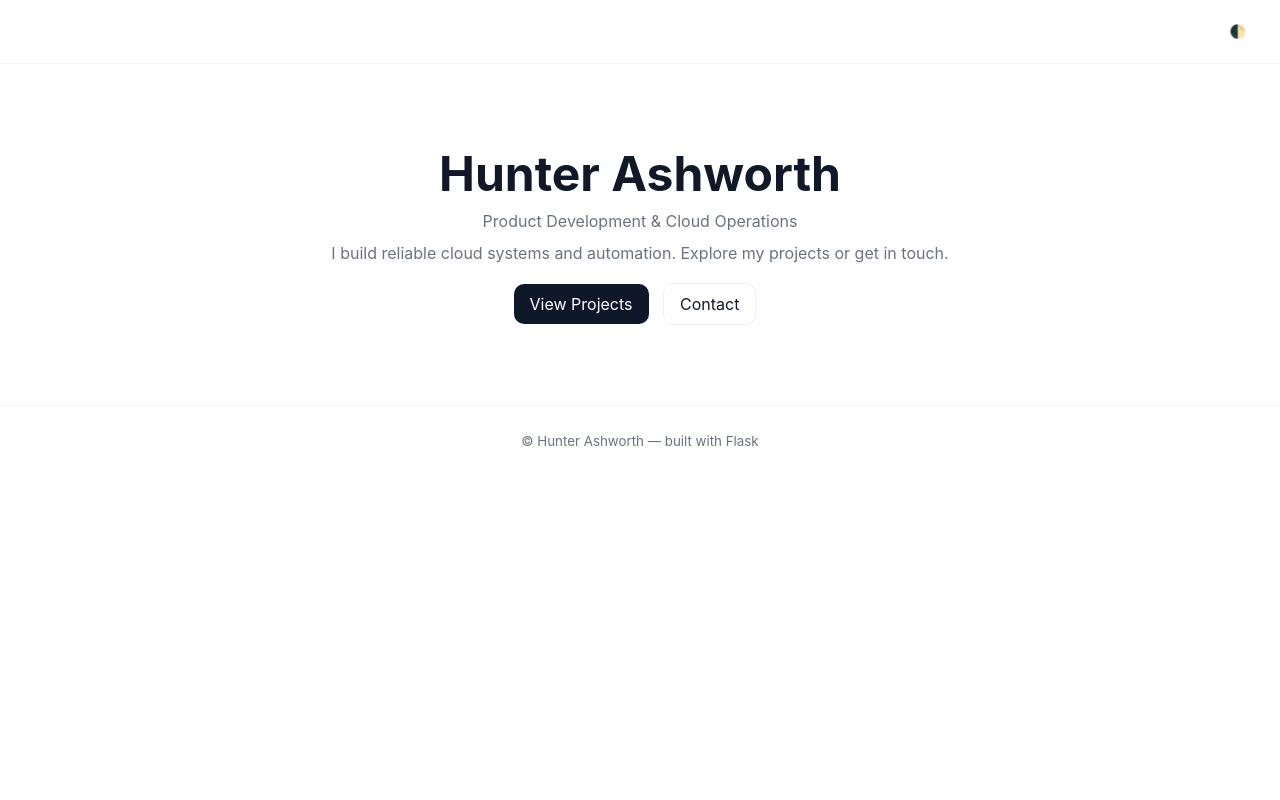
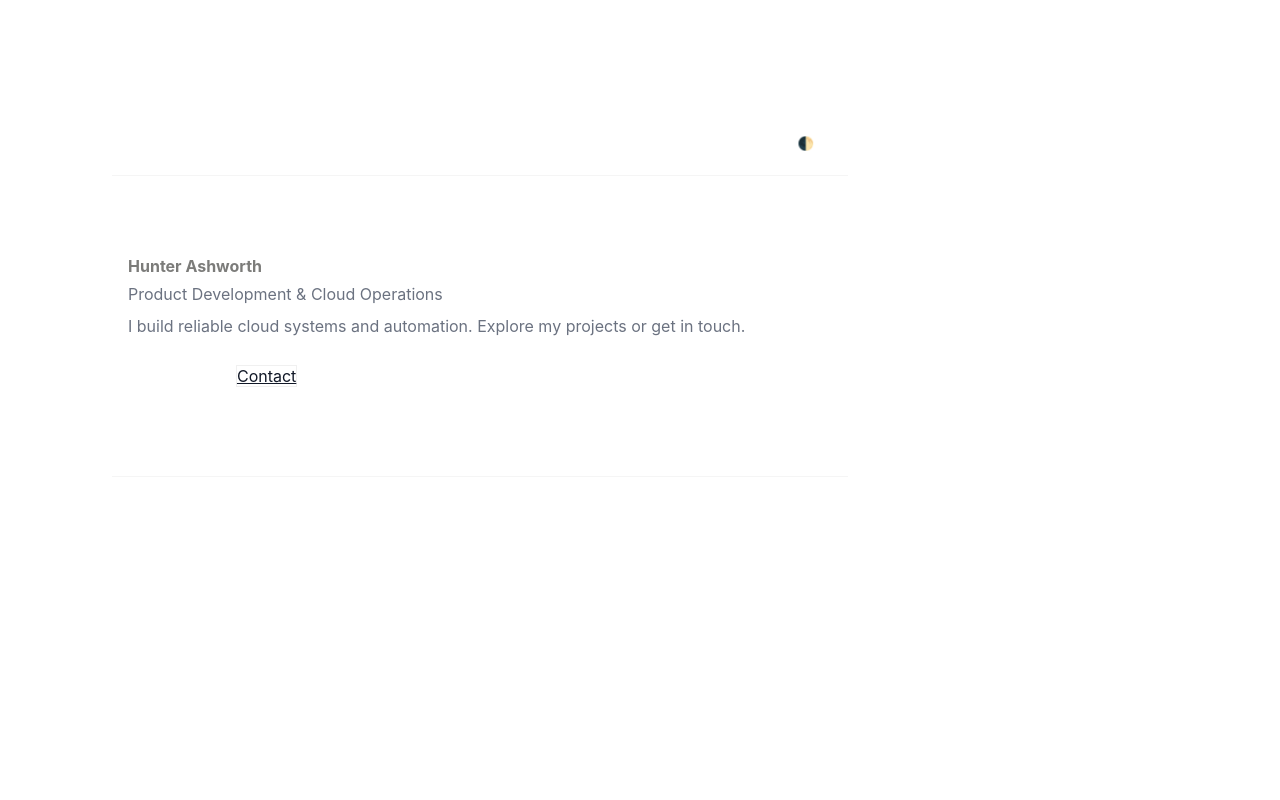
Before and after one commit to hwashworth/personal_site, a Flask app: page / in a window 1280 px wide. Run offline with Flask 3, Linux system fonts and the light colour scheme.

Commit message:
website updates

```diff
--- a/application.py
+++ b/application.py
@@ -27,4 +27,4 @@ def contact():
 
 
 if __name__ == "__main__":
-    application.run(host="0.0.0.0", port=5000)
+    application.run(host="0.0.0.0", port=8080)
--- a/static/css/styles.css
+++ b/static/css/styles.css
@@ -1,30 +1,45 @@
+/* Variables declarations for colors in light theme */
 :root{
-  --bg:#ffffff; --text:#111827; --muted:#6b7280; --accent:#0f172a;
+    --bg:#ffffff; --text:#111827; --muted:#6b7280; --accent:#0f172a;
 }
+
+/* Variable overrides for colors in dark theme */
 [data-theme="dark"]{
-  --bg:#0b1220; --text:#e6eef8; --muted:#9aa6b2; --accent:#9ae6ff;
+    --bg:#1f1f1f; --text:#e6eef8; --muted:#9aa6b2; --accent:#9ae6ff;
 }
-*{box-sizing:border-box}
+
+/* Box sizing property set to border-box globally */
+*{box-sizing:border-box;text-align:left}
+
+/* Setting basic styles for html and body */
 html,body{height:100%}
 body{
-  margin:0; font-family:Inter,system-ui,Segoe UI,Roboto,"Helvetica Neue",Arial;
-  background:var(--bg); color:var(--text); -webkit-font-smoothing:antialiased;
-  transition:background .25s, color .25s;
+    /* Resetting margin, defining font family, and setting colors using variables */
+    box-sizing:border-box;padding:7em;max-width:60em;margin:0; font-family:Inter,system-ui,Segoe UI,Roboto,"Helvetica Neue",Arial;
+    background:var(--bg); color:var(--text); -webkit-font-smoothing:antialiased;
+    /* Adding transition for smooth color change*/
+    transition:background .25s, color .25s;
 }
+
+/* Styling the navigation bar */
 .nav{display:flex;justify-content:space-between;align-items:center;padding:18px 28px;border-bottom:1px solid rgba(0,0,0,0.04)}
 .brand{font-weight:700;color:var(--text);text-decoration:none}
 .nav-right a{margin:0 8px;color:var(--muted);text-decoration:none}
 #theme-toggle{margin-left:12px;padding:6px;border-radius:6px;border:0;background:transparent;color:var(--muted);cursor:pointer}
 
-.hero{display:flex;align-items:center;justify-content:center;padding:80px 16px;text-align:center}
+/* Styling the hero section */
+.hero{display:flex;padding:80px 16px}
 .hero-inner{max-width:920px}
-.hero h1{font-size:clamp(28px,6vw,48px);margin:0 0 8px}
+.hero h1{font-size:1em;margin:0 0 8px;text-decoration:none;color:#7c7c7a}
 .lead{margin:0 0 12px;color:var(--muted)}
 .desc{max-width:720px;margin:0 auto 20px;color:var(--muted)}
-.btn{display:inline-block;padding:10px 16px;border-radius:10px;background:var(--accent);color:white;text-decoration:none;margin-right:10px}
-.btn.ghost{background:transparent;border:1px solid rgba(0,0,0,0.06);color:var(--text)}
+.proj{display:inline-block;padding:10px 16px;border-radius:10px;color:white;text-decoration:none;margin-right:10px}
+.cont{background:transparent;border:1px solid rgba(0,0,0,0.06);color:var(--text)}
 
+/* Styling section title */
 .section-title{padding:40px 16px 12px;text-align:center;font-size:22px}
+
+/* Setting grid structure for projects and styling individual cards */
 .projects .grid{display:grid;grid-template-columns:repeat(auto-fit,minmax(220px,1fr));gap:16px;padding:0 16px 60px}
 .card{display:block;text-decoration:none;background:linear-gradient(180deg, rgba(0,0,0,0.02), transparent);border-radius:12px;padding:18px;transition:transform .22s, box-shadow .22s; color:inherit; position:relative; overflow:hidden}
 .card:hover{transform:translateY(-6px);box-shadow:0 8px 30px rgba(2,6,23,0.12)}
@@ -34,10 +49,14 @@ body{
 .card-arrow{opacity:.9;font-weight:700;transform:translateX(6px);transition:transform .2s}
 .card:hover .card-arrow{transform:translateX(12px)}
 
+/* Styling the contact form */
 .contact{max-width:720px;margin:0 auto;padding:20px}
 .contact-form label{display:block;margin:12px 0;color:var(--muted)}
 .contact-form input, .contact-form textarea{width:100%;padding:10px;border-radius:8px;border:1px solid rgba(0,0,0,0.06);background:transparent;color:var(--text)}
 .form-row{margin-top:12px;display:flex;gap:10px;align-items:center}
 
+/* Styling footer */
 .footer{padding:24px;text-align:center;color:var(--muted);border-top:1px solid rgba(0,0,0,0.04)}
+
+/* Responsiveness: changing some styles when screen size is less than or equal to 640px */
 @media (max-width:640px){ .nav{padding:12px} .hero{padding:40px 12px} }
--- a/templates/base.html
+++ b/templates/base.html
@@ -20,7 +20,7 @@
   </main>
 
   <footer class="footer">
-    <small>&copy; {{ name }} — built with Flask</small>
+
   </footer>
 
   <script src="{{ url_for('static', filename='js/main.js') }}"></script>
--- a/templates/index.html
+++ b/templates/index.html
@@ -6,8 +6,8 @@
     <p class="lead">{{ title }}</p>
     <p class="desc">I build reliable cloud systems and automation. Explore my projects or get in touch.</p>
     <div class="hero-cta">
-      <a class="btn" href="/projects">View Projects</a>
-      <a class="btn ghost" href="/contact">Contact</a>
+      <a class="proj" href="/projects">Projects</a>
+      <a class="cont" href="/contact">Contact</a>
     </div>
   </div>
 </section>
```
